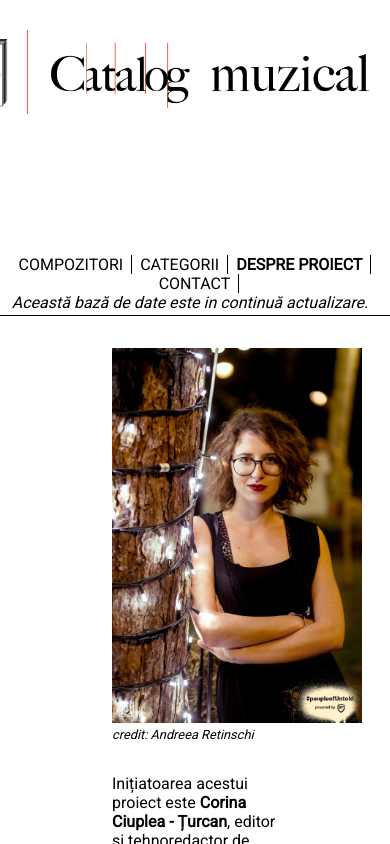
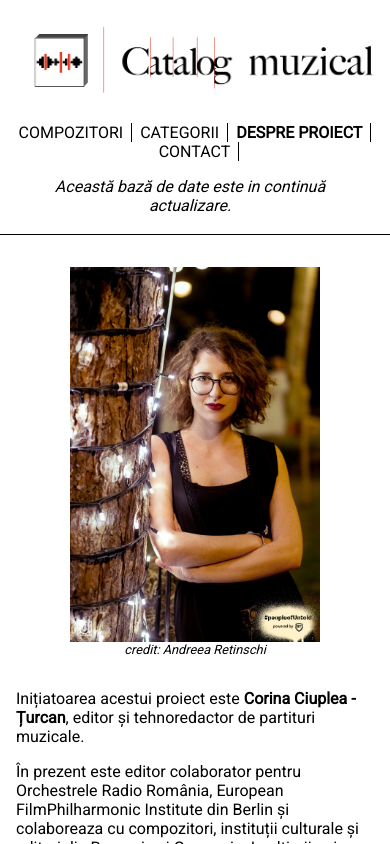
Before and after one commit to ceky/compozitori, a React (Vite) app: page /about-us in a window 390 px wide. Shown: the top 844 px of the page. Built offline with nearby package versions, Linux system fonts and the light colour scheme; a web font is replaced by a local one.

Commit message:
Make it a bit more responsive

```diff
--- a/src/components/alphabetFilter/AlphabetFilter.css
+++ b/src/components/alphabetFilter/AlphabetFilter.css
@@ -24,7 +24,7 @@
   border-bottom: 1px solid white;
 }
 
-@media only screen and (max-width: 480px) {
+@media only screen and (max-width: 6000px) {
   .alphabet-container {
     flex-wrap: wrap;
   }
--- a/src/components/footer/Footer.css
+++ b/src/components/footer/Footer.css
@@ -1,5 +1,5 @@
 footer {
-  padding: 0.8em;
+  padding: 1em;
   border-top: 1px solid var(--text-color);
 
   display: flex;
--- a/src/components/header/Header.css
+++ b/src/components/header/Header.css
@@ -3,11 +3,10 @@ header {
 }
 
 header .logo {
-  position: absolute;
-  left: 0;
-  top: 1.2em;
-  width: 470px;
+  max-width: 470px;
   cursor: pointer;
+  width: 100%;
+  object-fit: contain;
 }
 
 .header-container {
@@ -16,7 +15,7 @@ header .logo {
 
 .header-extended {
   display: flex;
-  justify-content: end;
+  justify-content: left;
   padding-left: 1.2em;
   margin-bottom: 1.2em;
 }
@@ -36,15 +35,15 @@ header .logo {
 .header-description .italic-desc {
   font-style: italic;
   margin: 0;
+  padding: 0 0.2em;
 }
 
 menu {
   display: flex;
   flex-wrap: wrap;
   justify-content: space-between;
-  margin: 0;
+  margin: 0 7em;
   padding: 0;
-  margin-top: 8em;
 }
 
 .menu-home {
@@ -135,17 +134,6 @@ li.activeRoute a {
     padding-left: 0;
   }
 
-  .header-extended {
-    padding-left: 0;
-    flex-wrap: wrap;
-  }
-
-  header .logo {
-    position: relative;
-    left: 0;
-    top: 0;
-  }
-
   .header-description {
     text-align: center;
   }
@@ -159,4 +147,12 @@ li.activeRoute a {
   .subtitle {
     top: 0;
   }
+
+  .header-description .italic-desc {
+    padding: 1em;
+  }
+
+  menu {
+    margin: 0;
+  }
 }
--- a/src/pages/AboutUs/AboutUs.css
+++ b/src/pages/AboutUs/AboutUs.css
@@ -17,3 +17,20 @@
   margin: 0;
   font-style: italic;
 }
+
+@media only screen and (max-width: 480px) {
+  .about-us-container {
+    margin: 2em 1em;
+  }
+
+  .image-container {
+    float: none;
+    display: flex;
+    flex-direction: column;
+    align-items: center;
+  }
+
+  .image-container img {
+    margin-right: 0;
+  }
+}
--- a/src/pages/Compozitori/Compozitori.css
+++ b/src/pages/Compozitori/Compozitori.css
@@ -34,4 +34,12 @@
   .compozitori-container {
     margin: 2em 1em;
   }
+
+  .big-letter {
+    display: none;
+  }
+
+  .compozitori-list {
+    margin-top: 2em;
+  }
 }
--- a/src/pages/Contact/Contact.css
+++ b/src/pages/Contact/Contact.css
@@ -5,3 +5,9 @@
 .contact-container a {
   color: rgb(4, 4, 173);
 }
+
+@media only screen and (max-width: 480px) {
+  .contact-container {
+    margin: 3em 1em;
+  }
+}
--- a/src/pages/Home/Home.css
+++ b/src/pages/Home/Home.css
@@ -24,6 +24,7 @@ input:placeholder-shown {
 
 .home-container p {
   font-size: 0.9em;
+  text-align: center;
 }
 
 .home-container input[type='search'] {
```
